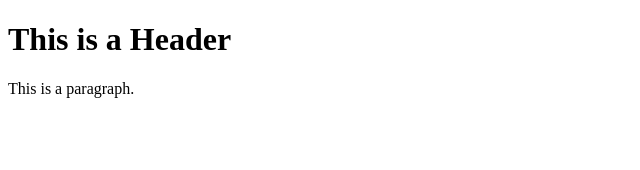
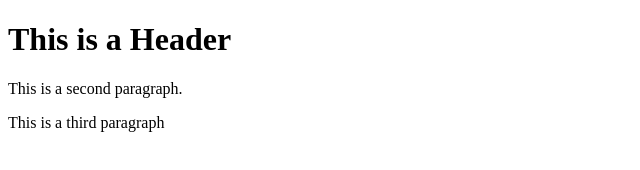
Before and after one commit to okcowboy80/git-test, a plain HTML site: page index.html in a window 1280 px wide. Shown: the whole page, without its empty margins (0-640 px from the left). Drawn offline with Linux system fonts and the light colour scheme.

Commit message:
Third Commit

```diff
--- a/index.html
+++ b/index.html
@@ -2,6 +2,7 @@
 <html lang="en">
     <body>
         <h1>This is a Header</h1>
-        <p>This is a paragraph.</p>
+        <p>This is a second paragraph.</p>
+        <p>This is a third paragraph</p>
     </body>
 </html>
```
